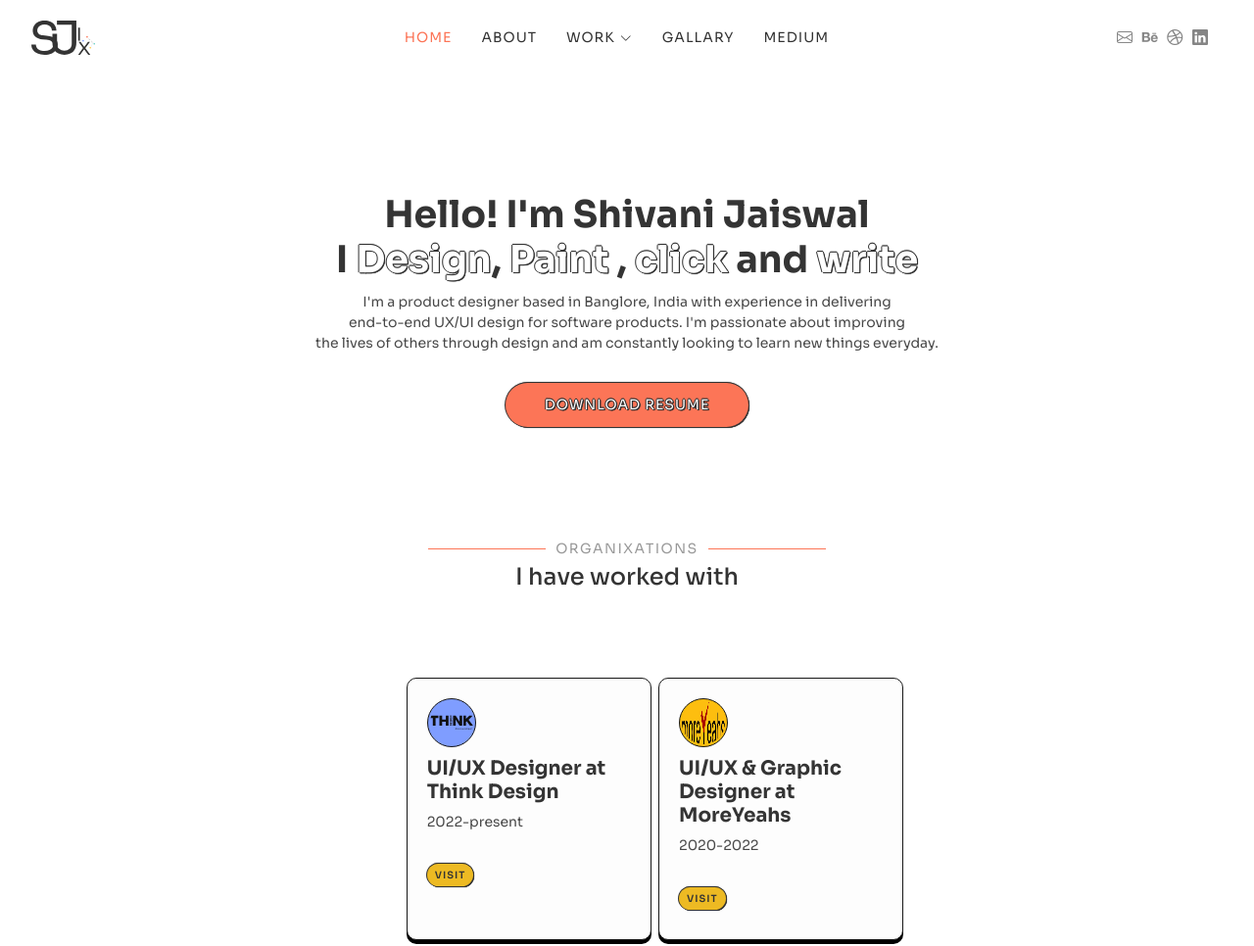
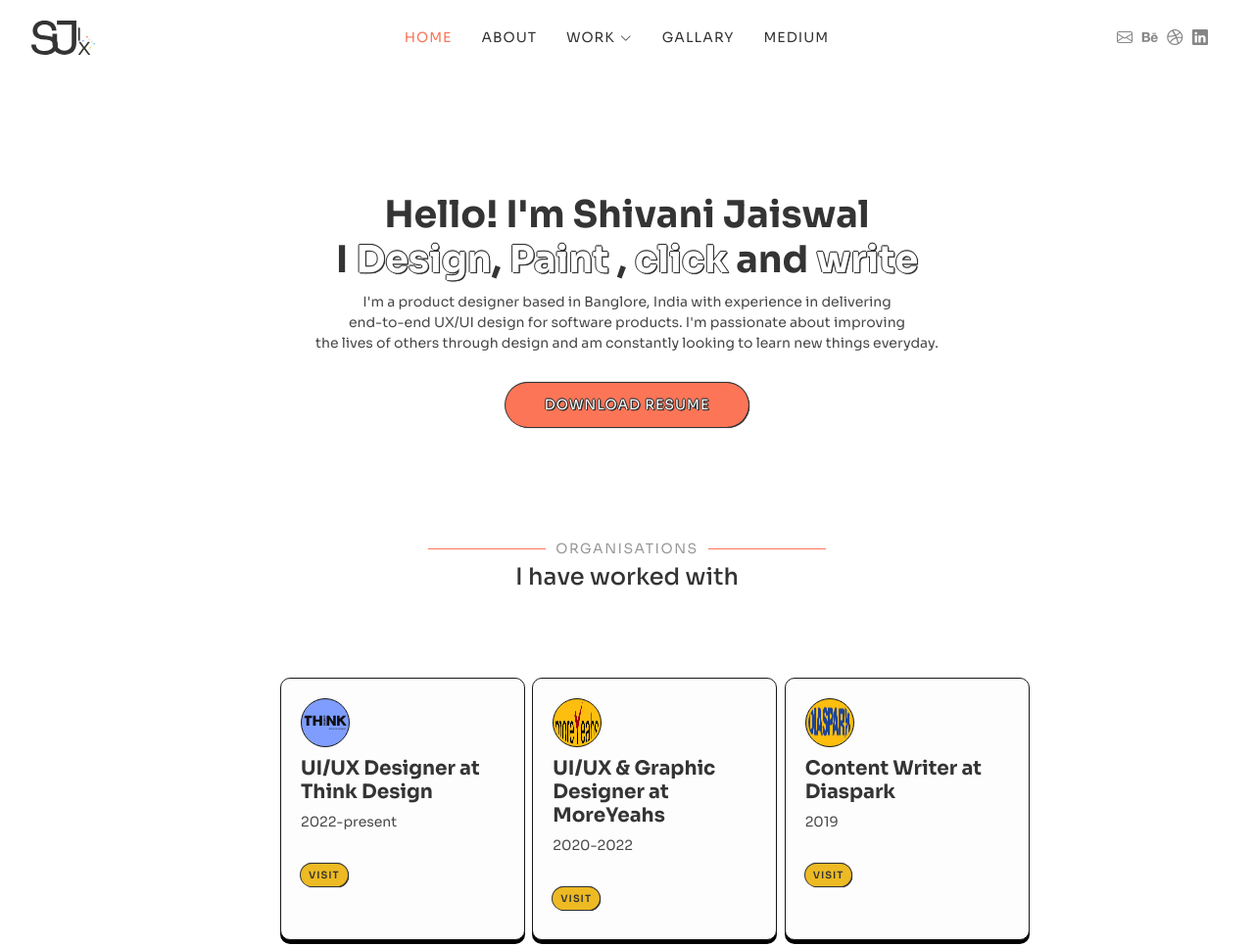
Before and after one commit to ShivaniJ557/Portfolio-Shivani-Jaiswal, a plain HTML site: page index.html in a window 1280 px wide. Shown: the top 966 px of the page at 98% size. Drawn offline with Linux system fonts and the light colour scheme.

Commit message:
Update index.html

```diff
--- a/index.html
+++ b/index.html
@@ -104,12 +104,13 @@
       <div class="row justify-content-center" data-aos="fade-up" data-aos-delay="100">
 
       <!-- Section Title -->
-      <div class="container section-title text-center" data-aos="fade-up">
-        <h2>Organixations</h2>
-        <h4>
-          I have worked with
-        </h4>
-      </div><!-- End Section Title -->
+        <div class="container section-title text-center" data-aos="fade-up">
+          <h2>Organisations</h2>
+          <h4>
+            I have worked with
+          </h4>
+        </div><!-- End Section Title -->
+
 
         <div class="col-xl-2 align-items-center Space-for-cards" >
           <div class="experience-item h-100 experience-1">
@@ -134,6 +135,18 @@
               <p>2020-2022</p>
               <a href="https://think.design/" target="_blank" class="btn-projects"> Visit <br></a>
             </div>
+          </div>
+        </div><!-- End Experience Item -->
+
+        <div class="col-xl-2 Space-for-cards">
+          <div class="experience-item h-100 experience-3">
+          <div>
+            <img src="assets/img/Experience/logo_bc7693744c07d486e21befc72356ed35_1x.png" class="img-fluid" alt="">
+            <h5>Content Writer at Diaspark</h5>
+          </div>
+          <div>
+            <p>2019</p>
+            <a href="https://think.design/" target="_blank" class="btn-projects"> Visit <br></a>
           </div>
         </div><!-- End Experience Item -->
       </div>
```
